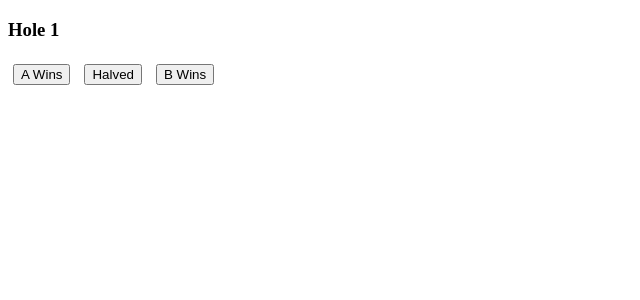
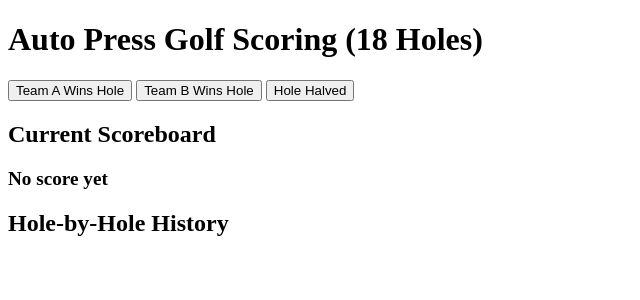
Before and after one commit to SumitBando/autopress-sveltekit, a SvelteKit app: page /openapi in a window 1280 px wide. Shown: the top 300 px of the page, without its empty margins (0-640 px from the left). Built offline with nearby package versions, Linux system fonts and the light colour scheme.

Commit message:
full redo

```diff
--- a/src/routes/openapi/+page.svelte
+++ b/src/routes/openapi/+page.svelte
@@ -1,106 +1,171 @@
-<script>
-  import { writable } from 'svelte/store';
+<script lang="ts">
+  // Define the possible teams
+  type Team = 'A' | 'B';
 
-  // Store to track the score and history
-  let holes = writable([]);
-  let score = writable([1, 1, 1]); // Initial score 1 1 1
-  let currentHole = writable(1); // Track the current hole
-  let firstWin = writable(true); // Track whether this is the first win
-
-  // Handle a win/halved outcome
-  function handleHoleResult(result) {
-    currentHole.update(n => {
-      if (n < 19) {
-        holes.update(history => {
-          let newScore = [...$score]; // Clone current score
-
-          if (result === 'A') {
-            newScore = updateScore(newScore, 'A');
-          } else if (result === 'B') {
-            newScore = updateScore(newScore, 'B');
-          } // No change on Halved
-
-          score.set(newScore);
-          history.push({ hole: n, result, score: newScore });
-          return history;
-        });
-
-        return n + 1; // Increment hole number
-      }
-      return n;
-    });
+  // One match = { value: number, side?: Team }
+  // if side is undefined, the match is neutral.
+  interface Match {
+    value: number;
+    side?: Team;
   }
 
-  // Update score based on team win
-  function updateScore(currentScore, winner) {
-    let updatedScore = [...currentScore];
+  // For recording each hole's result:
+  interface HoleResult {
+    holeNumber: number;
+    result: 'A' | 'B' | 'Halved';
+    scoreboard: string; // e.g. "1a 1b 1a"
+  }
 
-    // Only allow score to stay as 1 1 1 for the very first win
-    if ($firstWin) {
-      firstWin.set(false); // After the first win, allow score changes
-      return currentScore; // Keep it 1 1 1 after the first hole win
+  // Our scoreboard is a reactive array of matches
+  let scoreboard: Match[] = [];
+
+  // Hole history (most recent first)
+  let holeHistory: HoleResult[] = [];
+
+  // Current hole number (1 to 18)
+  let currentHole = 1;
+
+  // Track if game is over (>= 18 holes played)
+  let gameOver = false;
+
+  /**
+   * Convert scoreboard matches to a readable string, e.g. "1a 1b 1a"
+   */
+  function scoreboardToString(sb: Match[]): string {
+    return sb.map(matchToString).join(' ');
+  }
+
+  /**
+   * A small utility to display match data
+   *  - e.g. {value: 2, side: 'A'} => "2a"
+   *  - e.g. {value: 0} => "0"
+   *  - e.g. {value: 1, side: 'B'} => "1b"
+   */
+  function matchToString(match: Match): string {
+    const { value, side } = match;
+    if (value === 0 && !side) {
+      return '0';
+    }
+    if (value === 0 && side) {
+      return `0${side}`;
+    }
+    return `${value}${side ?? ''}`;
+  }
+
+  /**
+   * Main "hole played" function: handle a hole’s result:
+   *  - "A" => Team A wins
+   *  - "B" => Team B wins
+   *  - "Halved" => no change in scoreboard
+   */
+  function recordHole(result: 'A' | 'B' | 'Halved') {
+    if (gameOver) return;
+
+    switch (result) {
+      case 'A':
+        handleHoleWin('A');
+        break;
+      case 'B':
+        handleHoleWin('B');
+        break;
+      case 'Halved':
+        // do nothing
+        break;
     }
 
-    if (winner === 'A') {
-      updatedScore = updateForWin(updatedScore, 'A');
-    } else if (winner === 'B') {
-      updatedScore = updateForWin(updatedScore, 'B');
+    // Record the final scoreboard for this hole
+    const newHoleResult: HoleResult = {
+      holeNumber: currentHole,
+      result,
+      scoreboard: scoreboardToString(scoreboard)
+    };
+
+    // Unshift so that the most recent hole is at the top
+    holeHistory = [...holeHistory, newHoleResult];
+    console.log('scoreboard: ', scoreboard, 'holeHistory: ', holeHistory);
+
+    // Move on to the next hole
+    currentHole++;
+
+    // End game after hole #18
+    if (currentHole > 18) {
+      gameOver = true;
     }
-
-    // Auto press rule - add new match if right-most match becomes 2
-    if (updatedScore[updatedScore.length - 1] === 2) {
-      updatedScore.push(0); // Add a neutral match
-    }
-
-    return updatedScore;
   }
 
-  function updateForWin(score, winner) {
-    let updatedScore = [...score];
+  /**
+   * Handle a hole win by a given team (A or B).
+   */
+  function handleHoleWin(winner: Team) {
+    const loser = winner === 'A' ? 'B' : 'A';
 
-    // Add 1 to the winner's matches, subtract 1 from the loser's matches
-    if (winner === 'A') {
-      updatedScore = updatedScore.map((match, index) => {
-        if (match === 0) return 1; // Neutral to A's favor
-        if (index % 2 === 0) return match + 1; // A's favor for 1st and 3rd
-        return Math.max(match - 1, 0); // Subtract from B's favor (middle)
-      });
-    } else if (winner === 'B') {
-      updatedScore = updatedScore.map((match, index) => {
-        if (match === 0) return 1; // Neutral to B's favor
-        if (index % 2 === 1) return match + 1; // B's favor for middle
-        return Math.max(match - 1, 0); // Subtract from A's favor
+    // If no matches exist yet, open three matches:
+    //  1 in favor of winner, 1 in favor of loser, 1 in favor of winner
+    if (scoreboard.length === 0) {
+      scoreboard = [
+        { value: 1, side: winner },
+        { value: 1, side: loser },
+        { value: 1, side: winner }
+      ];
+    } else {
+      // Update each existing match
+      scoreboard = scoreboard.map((m) => {
+        if (m.side === winner) {
+          // If it's already in the winner's favor, increment
+          return { value: m.value + 1, side: winner };
+        } else if (m.side === loser) {
+          // If it’s in the loser’s favor, decrement
+          const newVal = m.value - 1;
+          if (newVal === 0) {
+            // If it goes to zero, match becomes neutral
+            return { value: 0 };
+          } else {
+            // Remains in the loser's favor, just new value
+            return { value: newVal, side: loser };
+          }
+        } else {
+          // Neutral match => it becomes 1 in the winner's favor
+          return { value: 1, side: winner };
+        }
       });
     }
 
-    return updatedScore;
+    // Auto press: if the right-most match just hit 2, open a new neutral match at 0
+    const lastMatch = scoreboard[scoreboard.length - 1];
+    if (lastMatch?.value === 2) {
+      scoreboard.push({ value: 0 }); // neutral new match
+    }
   }
 </script>
 
-<main>
-  {#each $holes as hole}
-    <div>
-      Hole {hole.hole}: {hole.result} - Score: {hole.score.join(' ')}
-    </div>
+<h1>Auto Press Golf Scoring (18 Holes)</h1>
+
+<!-- Action buttons -->
+<section>
+  <button on:click={() => recordHole('A')} disabled={gameOver}>Team A Wins Hole</button>
+  <button on:click={() => recordHole('B')} disabled={gameOver}>Team B Wins Hole</button>
+  <button on:click={() => recordHole('Halved')} disabled={gameOver}>Hole Halved</button>
+</section>
+
+<!-- Current/Final scoreboard -->
+<h2>{gameOver ? 'Final' : 'Current'} Scoreboard</h2>
+<p style="font-weight: bold; font-size: 1.2em;">
+  {#if scoreboard.length === 0}
+    No score yet
+  {:else}
+  <strong>Hole {currentHole-1}</strong> - {scoreboard.map((m) => matchToString(m)).join(' ')}
+  {/if}
+</p>
+
+<h2>Hole-by-Hole History</h2>
+{#key holeHistory}
+<ul>
+  {#each [...holeHistory].filter(h => h.holeNumber < currentHole - 1).reverse() as hole}
+    <li>
+      <strong>Hole {hole.holeNumber}</strong> -
+      {hole.result === 'Halved' ? 'Halved' : `Team ${hole.result} won`}
+      &nbsp;| Score: {hole.scoreboard}
+    </li>
   {/each}
-
-  {#if $currentHole < 19}
-    <div>
-      <h3>Hole {$currentHole}</h3>
-      <button on:click={() => handleHoleResult('A')}>A Wins</button>
-      <button on:click={() => handleHoleResult('Halved')}>Halved</button>
-      <button on:click={() => handleHoleResult('B')}>B Wins</button>
-    </div>
-  {:else}
-    <div>
-      <h3>Game Over</h3>
-      <p>Final Score: {$score.join(' ')}</p>
-    </div>
-  {/if}
-</main>
-
-<style>
-  button {
-    margin: 5px;
-  }
-</style>
+</ul>
+{/key}
```
